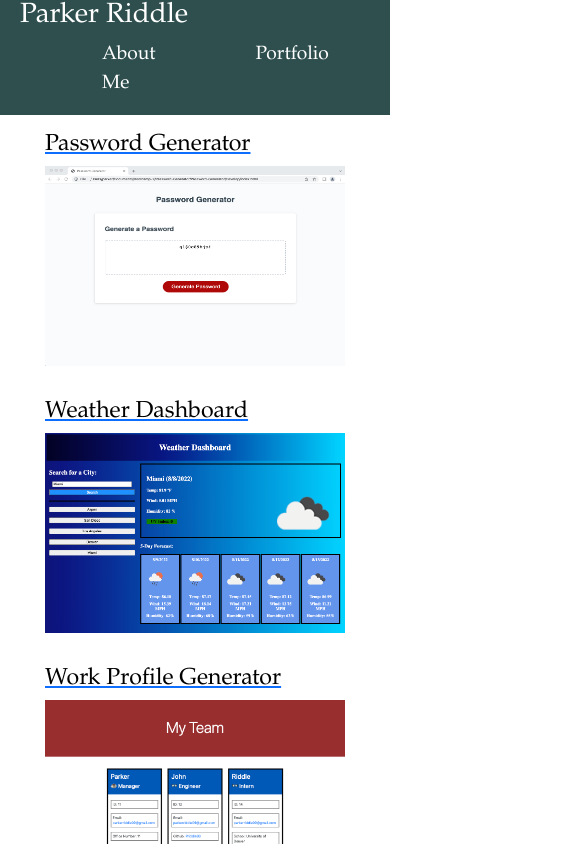
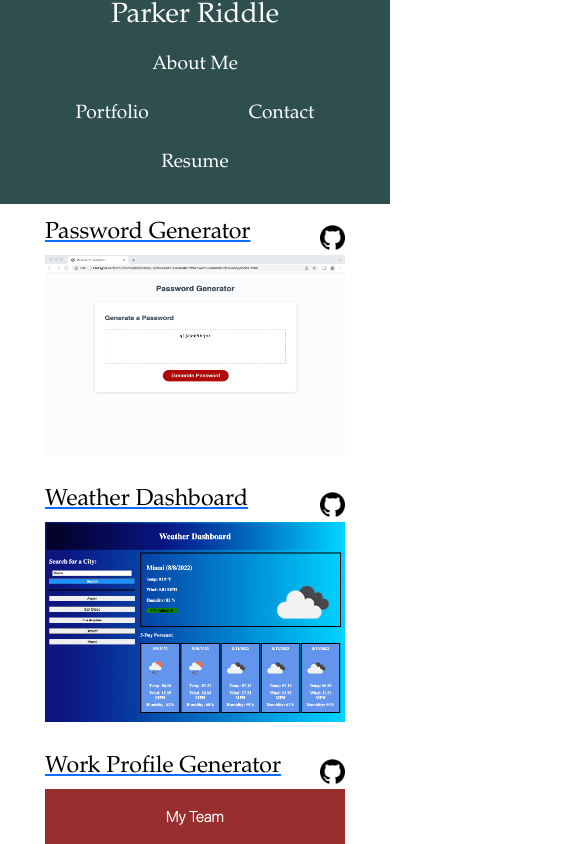
Before and after one commit to Priddle88/Portfolio-Using-React, a React (Create React App) app: page / in a window 390 px wide. Both pictures are taken after a click on the item "Portfolio". Shown: the top 844 px of the page, 585 px wide, since content can reach past the window. Built offline with nearby package versions, Linux system fonts and the light colour scheme; the HTML template or start-up script is replaced by a standard one.

Commit message:
Added a github repo logo next to the portfolios

```diff
--- a/src/App.css
+++ b/src/App.css
@@ -15,11 +15,12 @@
 .heading ul {
   display: flex;
   list-style: none;
-
+  flex-wrap: wrap;
+  justify-content: center;
 }
 
 .heading li {
-  padding: 0 50px;
+  padding: 10px 50px;
   font-size: larger;
   cursor: pointer;
 }
@@ -221,3 +222,34 @@
   --bs-btn-disabled-bg: #0d6efd;
   --bs-btn-disabled-border-color: #0d6efd;
 }
+
+.littleLogo {
+  width: 25px;
+}
+
+.portTitle {
+  display: flex;
+  justify-content: space-between;
+  align-items: center;
+}
+
+@media screen and (max-width:550px) {
+  .contactSection {
+    text-align: center;
+    padding: 0 80px;
+    line-height: 2;
+  }
+
+  .heading {
+    justify-content: center;
+  }
+
+  .heading ul {
+    padding: 0;
+  }
+
+  .aboutBox {
+    display: block;
+    text-align: center;
+  }
+}
--- a/src/components/About.js
+++ b/src/components/About.js
@@ -1,7 +1,9 @@
+// Imports the picture I have of myself
 import profPic from "../images/portfolio-pic.jpg"
 
 function About() {
 
+    // Return the About Me page
     return (
         <div>
             <h2 className="aboutTitle">About Me</h2>
--- a/src/components/Contact.js
+++ b/src/components/Contact.js
@@ -1,7 +1,10 @@
+// imports the email validator from the helpers file
 import { validateEmail } from "./utils/helpers";
 
+// Function to handle the Contact page
 function Contact() {
 
+    // Event listener function that handles the validation of the name, email, and message
     const formSubmit = (event) => {
         event.preventDefault();
 
@@ -9,7 +12,7 @@ function Contact() {
         const newEmail = document.querySelector('#email').value;
         const newMessage = document.querySelector('#message').value;
 
-
+        // Validate to make sure that the name, email, and message and not empty and that the email is valid
         if (newName === "") {
             alert("Need to add a name");
         }
@@ -24,6 +27,7 @@ function Contact() {
 
     }
 
+    //Returns the Contact page
     return (
         <section className='contactSection'>
             <h2>Contact Me</h2>
--- a/src/components/Portfolio.js
+++ b/src/components/Portfolio.js
@@ -5,6 +5,7 @@ import schedulerImage from "../images/screenshot-scheduler.png";
 import noteImage from "../images/screenshot-note-taker.png";
 import quizImage from "../images/screenshot-quiz.png";
 import pjTwo from "../images/screenshot-project-2.png";
+import githubLogo from "../images/github-logo.png";
 
 function Portfolio() {
 
@@ -12,45 +13,85 @@ function Portfolio() {
         <section>
             <div className="folio">
                 <div className="lilBlock">
+                    <div className="portTitle">
+                        <a href="https://priddle88.github.io/Password-Generator/" >
+                            <h3>Password Generator</h3>
+                        </a>
+                        <a href="https://github.com/Priddle88/Password-Generator"><img alt="" className="littleLogo" src={githubLogo} /></a>
+                    </div>
                     <a href="https://priddle88.github.io/Password-Generator/" >
-                        <h3>Password Generator</h3>
-
                         <img alt="" className="smApp"
                             src={passwordImage} /></a>
                 </div>
                 <div className="lilBlock">
+                    <div className="portTitle">
+                        <a href="https://priddle88.github.io/Weather-Dashboard/"
+                        >
+                            <h3>Weather Dashboard</h3>
+                        </a>
+                        <a href="https://github.com/Priddle88/Weather-Dashboard"><img alt="" className="littleLogo" src={githubLogo} /></a>
+                    </div>
                     <a href="https://priddle88.github.io/Weather-Dashboard/" >
-                        <h3>Weather Dashboard</h3>
                         <img alt="" className="smApp"
                             src={weatherImage} /></a>
                 </div>
                 <div className="lilBlock">
+                    <div className="portTitle">
+                        <a href="https://github.com/Priddle88/Work-Profile-Generator"
+                        >
+                            <h3>Work Profile Generator</h3>
+                        </a>
+                        <a href="https://github.com/Priddle88/Work-Profile-Generator"><img alt="" className="littleLogo" src={githubLogo} /></a>
+                    </div>
                     <a href="https://github.com/Priddle88/Work-Profile-Generator" >
-                        <h3>Work Profile Generator</h3>
                         <img alt="" className="smApp"
                             src={workProfImage} /></a>
                 </div>
                 <div className="lilBlock">
+                    <div className="portTitle">
+                        <a href="https://priddle88.github.io/Work-Day-Scheduler/"
+                        >
+                            <h3>Work Day Scheduler</h3>
+                        </a>
+                        <a href="https://github.com/Priddle88/Work-Day-Scheduler"><img alt="" className="littleLogo" src={githubLogo} /></a>
+                    </div>
                     <a href="https://priddle88.github.io/Work-Day-Scheduler/" >
-                        <h3>Work Day Scheduler</h3>
                         <img alt="" className="smApp"
                             src={schedulerImage} /></a>
                 </div>
                 <div className="lilBlock">
+                    <div className="portTitle">
+                        <a href="https://note-taker-app-pr.herokuapp.com/"
+                        >
+                            <h3>Note Taker</h3>
+                        </a>
+                        <a href="https://github.com/Priddle88/Note-Taker-App"><img alt="" className="littleLogo" src={githubLogo} /></a>
+                    </div>
                     <a href="https://note-taker-app-pr.herokuapp.com/" >
-                        <h3>Note Taker</h3>
                         <img alt="" className="smApp"
                             src={noteImage} /></a>
                 </div>
                 <div className="lilBlock">
+                    <div className="portTitle">
+                        <a href="https://priddle88.github.io/Quiz/">
+                            <h3>Quiz</h3>
+                        </a>
+                        <a href="https://github.com/Priddle88/Quiz"><img alt="" className="littleLogo" src={githubLogo} /></a>
+                    </div>
                     <a href="https://priddle88.github.io/Quiz/" >
-                        <h3>Quiz</h3>
                         <img alt="" className="smApp"
                             src={quizImage} /></a>
                 </div>
                 <div className="lilBlock">
+                    <div className="portTitle">
+                        <a href="https://favorite-band-prject2.herokuapp.com/login"
+                        >
+                            <h3>Favorite Band Project</h3>
+                        </a>
+                        <a href="https://github.com/AlecSchro13/Venue-Search-Project1"><img alt="" className="littleLogo" src={githubLogo} /></a>
+                    </div>
+
                     <a href="https://favorite-band-prject2.herokuapp.com/login" >
-                        <h3>Favorite Band Project</h3>
                         <img alt="" className="smApp"
                             src={pjTwo} /></a>
                 </div>
--- a/src/components/Project.js
+++ b/src/components/Project.js
@@ -5,18 +5,15 @@ import Contact from './Contact';
 
 const Page = (props) => {
 
+    // Controls the navigation bar in the header
     if (props.navbar === "About") {
         return <About />
     } else if (props.navbar === "Portfolio") {
         return <Portfolio />
     } else if (props.navbar === "Contact") {
         return <Contact />
-    } else if (props.navbar === "Resume") {
+    } else {
         return < Resume />
-    } else {
-        return (
-            <p> nothing yet</p>
-        );
     }
 
 }
```
